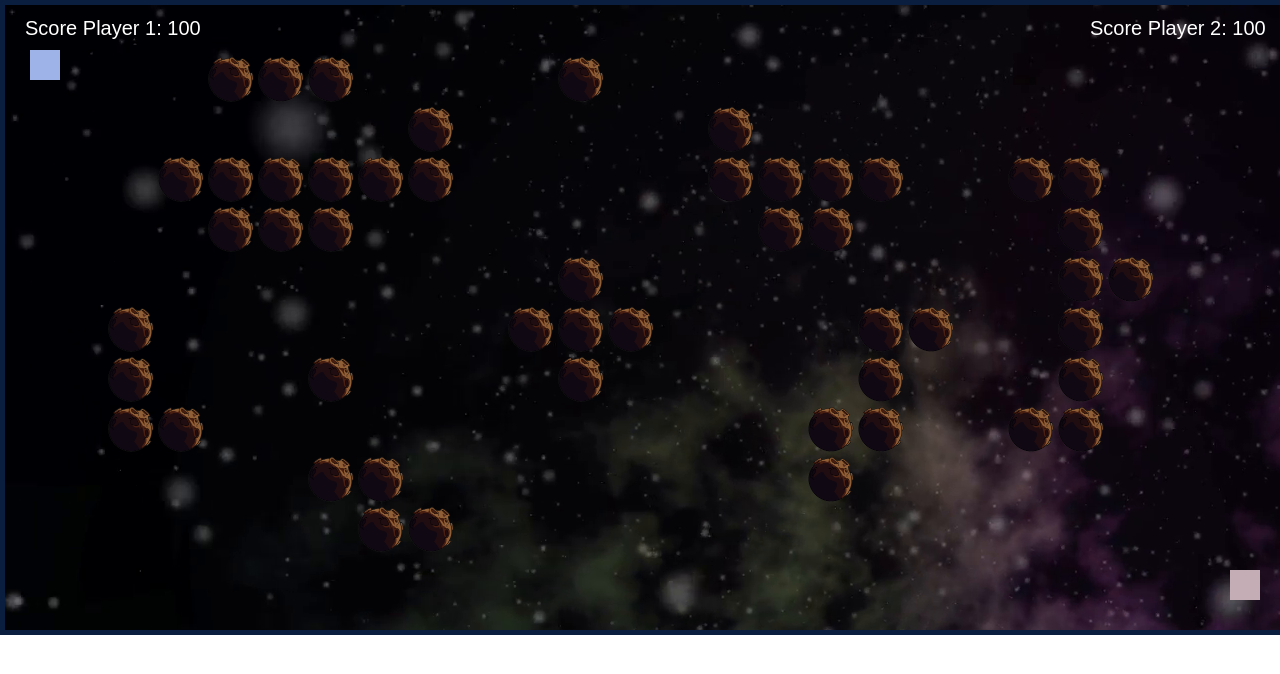
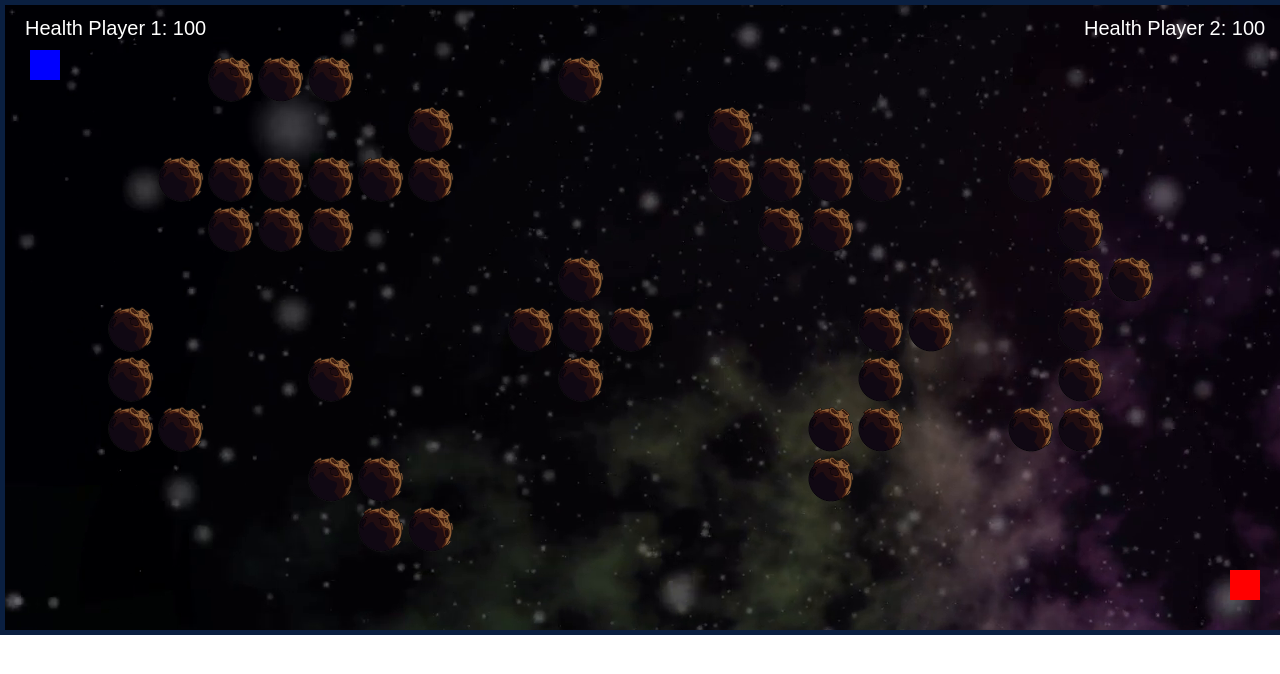
Before and after one commit to nadayasinta/ProjectGame, a plain HTML site: page index.html in a window 1280 px wide. Both pictures are taken after a click on the button "Start Game". Shown: the top 674 px of the page. Drawn offline with Linux system fonts and the light colour scheme.

Commit message:
make the code cleaner

```diff
--- a/index.html
+++ b/index.html
@@ -6,7 +6,8 @@
     <meta http-equiv="X-UA-Compatible" content="ie=edge">
     <link rel="stylesheet" href="style.css">
     <link rel="stylesheet" href="bootstrap.min.css">
-    <title>Nama Game</title>
+    <title>Space War</title>
+    <link rel="shortcut icon" href="img/batu.png" />
 
 </head>
 <body onload="homePage()">
--- a/script.js
+++ b/script.js
@@ -1,13 +1,14 @@
+// Variable yang dibutuhkan
 let playerOne;
 let playerTwo;
 var bullets = [];
 var myObstacle;
-let scoreOne;
-let scoreTwo;
+let healthOne;
+let healthTwo;
 var myMusic;
 
 
-
+// Fungsi untuk merandom obstacle di map
 function randomObs(){
     var randTemp = Math.floor(Math.random()*3)
     switch(randTemp){
@@ -60,9 +61,13 @@ function randomObs(){
         }
 }
 
+// Variable yang berisi maps dengan obstacle
 var myObs = new randomObs()
+
+// Variable yang berisi koordinat obstacle
 var obsArr = obsArray(myObs);
 
+// Fungsi untuk membuat array yang berisi koordinat obstacle
 function obsArray(myObs){
     const obsArr=[]
     for (i=0;i<myObs.length;i++){
@@ -75,20 +80,21 @@ function obsArray(myObs){
     return obsArr
 }
 
-
+// Fungsi untuk memulai game
 function startGame() {
     document.getElementById("home-page").remove();
     myMusic = new sound("./img/music.mp3");
     myMusic.play();
-    // playerOne = new component(30, 30, "./img/stone.png", 1010, 490,"image");
-    playerOne = new component(30, 30, "#C4ADB5", 1240, 580);
-    playerTwo = new component(30, 30, "#9EB3E8", 40, 60);
-    scoreOne = new score(100, 300, 'white', 20, 30)
-    scoreTwo = new score(100, 300, 'white', 1085, 30)
+    // playerOne = new player(30, 30, "./img/stone.png", 1010, 490,"image");
+    playerOne = new player(30, 30, "red", 1240, 580);
+    playerTwo = new player(30, 30, "blue", 40, 60);
+    healthOne = new health(100, 300, 'white', 20, 30)
+    healthTwo = new health(100, 300, 'white', 1079, 30)
     myObstacle  = new obstacle(50, 50, "./img/batu.png", myObs)
     myGameArea.start();
 }
 
+// Game Area
 let myGameArea = {
     canvas : document.createElement("canvas"),
     start : function() {
@@ -116,6 +122,7 @@ let myGameArea = {
     }
 }
 
+// Fungsi untuk membuat obstacle
 function obstacle(width, height, img, x) {
     this.image = new Image();
     this.image.src = img;
@@ -136,8 +143,9 @@ function obstacle(width, height, img, x) {
         }
     }
 }
-// var count =0
-function component(width, height, color, x, y, type) {
+
+// Fungsi untuk membuat player
+function player(width, height, color, x, y, type) {
     this.type = type;
     if (type == "image") {
         this.image = new Image();
@@ -194,7 +202,8 @@ function component(width, height, color, x, y, type) {
     }
 }
 
-function score(width, height, color, x, y) {
+// Fungsi untuk memunculkan keterangan health player
+function health(width, height, color, x, y) {
     this.width = width;
     this.height = height;
     this.x = x;
@@ -208,6 +217,7 @@ function score(width, height, color, x, y) {
     }
   }
 
+  // Kelas untuk membuat objek peluru
 class Bullet {
     constructor(x, y, xv, sudut) {
         this.xv = xv
@@ -235,6 +245,7 @@ class Bullet {
     }
 }
 
+// Fungsi untuk membuat sound
 function sound(src) {
     this.sound = document.createElement("audio");
     this.sound.src = src;
@@ -250,14 +261,14 @@ function sound(src) {
     }
 }
 
-
+// Fungsi untuk mengupdate game arena
 function updateGameArea() {
-    if (scoreOne.nilai <= 0){
+    if (healthOne.nilai <= 0){
         // myMusic.stop();
         myGameArea.stop();
         return alert('Player 2 Menang!')
     }
-    if(scoreTwo.nilai <= 0){
+    if(healthTwo.nilai <= 0){
         // myMusic.stop();
         myGameArea.stop();
         return alert('Player 1 Menang!');
@@ -268,6 +279,8 @@ function updateGameArea() {
     playerTwo.moveAngle = 0;
     playerOne.speed = 0;
     playerTwo.speed = 0;
+
+    // Kontrol pemain
     if (myGameArea.keys && myGameArea.keys[38]) {playerOne.speed= 5; } // atas
     if (myGameArea.keys && myGameArea.keys[37]) {playerOne.moveAngle = -5; } // kiri
     if (myGameArea.keys && myGameArea.keys[39]) {playerOne.moveAngle = 5; } // kanan
@@ -276,6 +289,7 @@ function updateGameArea() {
     if (myGameArea.keys && myGameArea.keys[65]) {playerTwo.moveAngle = -5; } // kiri
     if (myGameArea.keys && myGameArea.keys[68]) {playerTwo.moveAngle = 5; } // kanan
     if (myGameArea.keys && myGameArea.keys[87]) {playerTwo.speed= -5; } // bawah
+
     // Handling nabrak tembok
     if (playerOne.x < playerOne.width/2){
         playerOne.x = playerOne.width;
@@ -301,6 +315,7 @@ function updateGameArea() {
     if (playerTwo.y > myGameArea.canvas.height - playerTwo.height/2){
         playerTwo.y = myGameArea.canvas.height - playerTwo.height;
     }
+
     // Handling nabrak obstacle
     for (let i in obsArr){
         if (playerOne.x >= obsArr[i][0]-25 - playerOne.width/2 && playerOne.y >= obsArr[i][1]-25 - playerOne.height/2 && playerOne.x <= obsArr[i][0]+25 + playerOne.width/2 && playerOne.y <= obsArr[i][1]+25 + playerOne.height/2 ){
@@ -332,6 +347,7 @@ function updateGameArea() {
             } // tabrak dari bawah
         }
     }
+
     // Handling nabrak lawan
     if (playerOne.x >= playerTwo.x-playerTwo.width/2 - playerOne.width/2 && playerOne.y >= playerTwo.y-playerTwo.height/2 - playerOne.height/2 && playerOne.x <= playerTwo.x+playerTwo.width/2 - playerOne.width/2 && playerOne.y <= playerTwo.y+playerTwo.height/2 - playerOne.height/2 ){
         playerOne.x = playerTwo.x-playerTwo.width/2 - playerOne.width
@@ -346,22 +362,25 @@ function updateGameArea() {
     for (let i in bullets){
         if (bullets[i].x > playerOne.x-playerOne.width/2 && bullets[i].y > playerOne.y-playerOne.height/2 && bullets[i].y < playerOne.y+playerOne.height/2 && bullets[i].x < playerOne.x+playerOne.width/2) {
             bullets.splice(i,1);
-            scoreOne.nilai -= 1;
-            scoreOne.update();
+            healthOne.nilai -= 1;
+            healthOne.update();
         }
     }
     for (let i in bullets){
         if (bullets[i].x > playerTwo.x-playerTwo.width/2 && bullets[i].y > playerTwo.y-playerTwo.height/2 && bullets[i].y < playerTwo.y+playerTwo.height/2 && bullets[i].x < playerTwo.x+playerTwo.width/2) {
             bullets.splice(i,1);
-            scoreTwo.nilai -= 1;
-            scoreTwo.update();
+            healthTwo.nilai -= 1;
+            healthTwo.update();
 
         }
     }
 
+    // Untuk save posisi player setelah digerakan
     playerOne.newPos();
     playerTwo.newPos();
-    if (myGameArea.keys && myGameArea.keys[32]) {bullets.push(new Bullet(playerOne.x, playerOne.y, 5, playerOne.angle))} // bawah
+
+    // Untuk menembak dengan menekan tombol keyboard
+    if (myGameArea.keys && myGameArea.keys[77]) {bullets.push(new Bullet(playerOne.x, playerOne.y, 5, playerOne.angle))} // bawah
     if (myGameArea.keys && myGameArea.keys[9]) {bullets.push(new Bullet(playerTwo.x, playerTwo.y, -5, playerTwo.angle))} // bawah
     for (b of bullets) {
         b.move()
@@ -369,11 +388,16 @@ function updateGameArea() {
         b.delete()
     }
 
-    scoreOne.text = "Score Player 1: " + scoreOne.nilai;
-    scoreTwo.text = "Score Player 2: " + scoreTwo.nilai;
-    scoreOne.update();
-    scoreTwo.update();
+    // Untuk memunculkan teks info health player
+    healthOne.text = "Health Player 1: " + healthOne.nilai;
+    healthTwo.text = "Health Player 2: " + healthTwo.nilai;
+    healthOne.update();
+    healthTwo.update();
+
+    // Untuk mengupdate obstacle
     myObstacle.update();
+
+    // Untuk mengupdate player
     playerOne.update();
     playerTwo.update();
 
@@ -381,11 +405,13 @@ function updateGameArea() {
 
 }
 
+// Fungsi untuk halaman depan
 function homePage() {
     myMusic = new sound("./sound/music.mp3");
     myMusic.play();
 }
 
+// Fungsi untuk menjalankan suara
 function sound(src) {
     this.sound = document.createElement("audio");
     this.sound.src = src;
```
Also changed, not shown: tesmozilla.html (+1 -1 lines).
